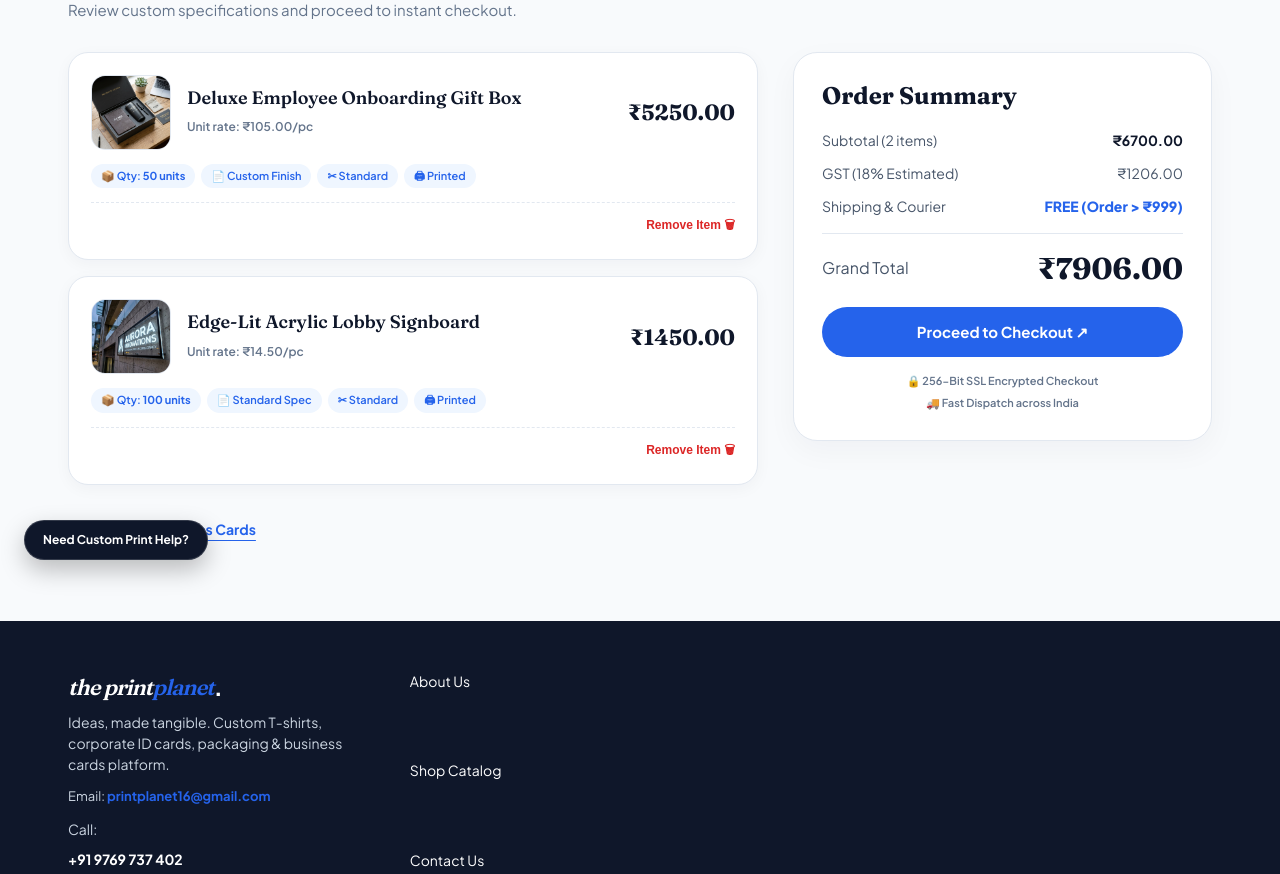
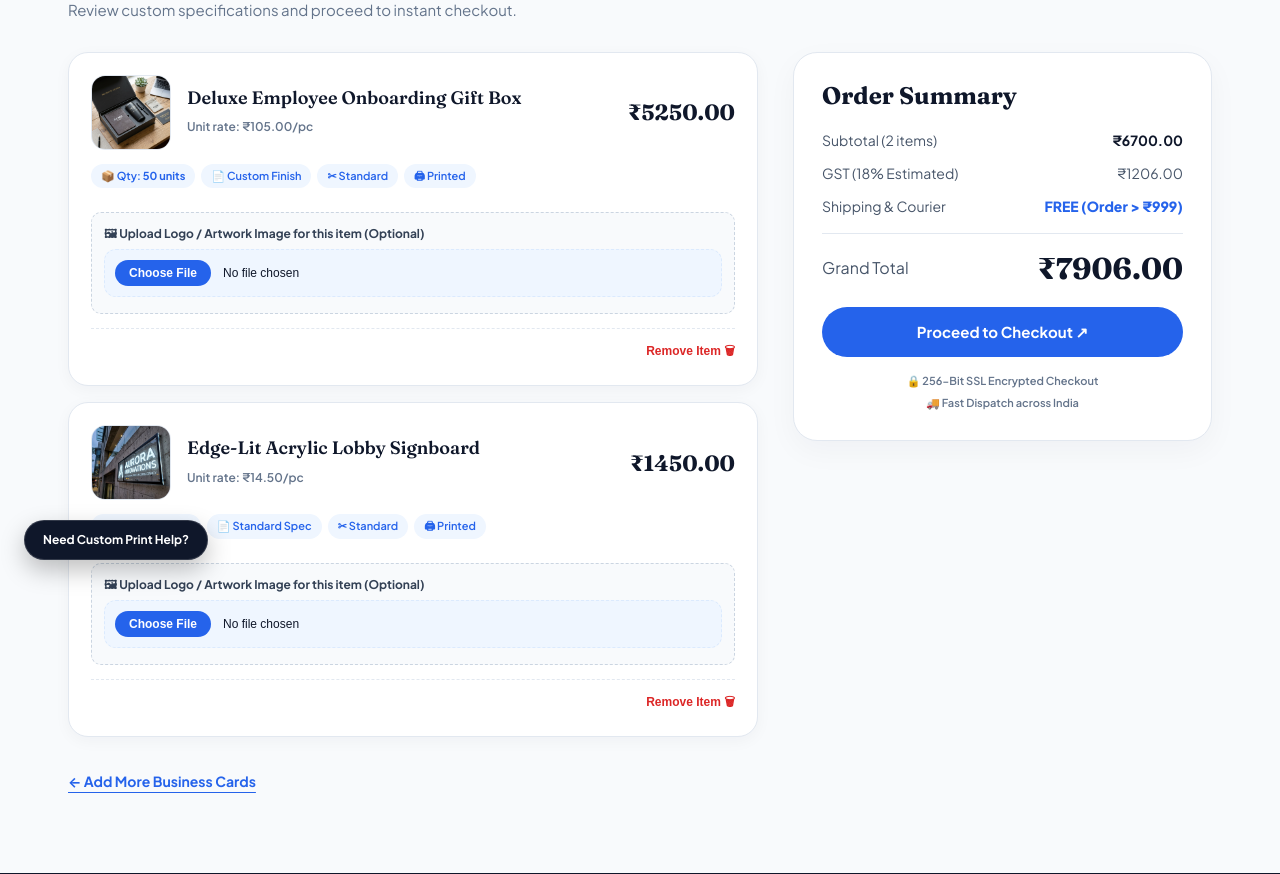
Before and after one commit to kashichavan/print_factory, a Django app: page /cart/ in a window 1280 px wide. Shown: the part 155-1029 px from the top of the page. Run offline with Django 5.2, Linux system fonts and the light colour scheme; a user stored in the database is signed in; data comes from the database, SQL or seed files in the repository.

Commit message:
Add direct per-product image upload option directly on cart page

```diff
--- a/apps/orders/urls.py
+++ b/apps/orders/urls.py
@@ -6,6 +6,7 @@ urlpatterns = [
     path("cart/", views.cart_detail, name="cart_detail"),
     path("cart/add/", views.add_to_cart, name="add_to_cart"),
     path("cart/checkout/", views.checkout, name="checkout"),
+    path("cart/upload-item-image/<uuid:item_id>/", views.upload_cart_item_image, name="upload_cart_item_image"),
     path("cart/remove/<uuid:item_id>/", views.remove_from_cart, name="remove_from_cart"),
     path("cart/count/", views.cart_count, name="cart_count"),
 ]
--- a/apps/orders/views.py
+++ b/apps/orders/views.py
@@ -198,3 +198,27 @@ def remove_from_cart(request, item_id):
 def cart_count(request):
     cart = _get_cart(request)
     return JsonResponse({"cart_count": cart.items.count()})
+
+@csrf_exempt
+@require_POST
+def upload_cart_item_image(request, item_id):
+    try:
+        cart = _get_cart(request)
+        item = get_object_or_404(CartItem, id=item_id, cart=cart)
+        artwork_file = request.FILES.get("artwork_file")
+        if not artwork_file:
+            return JsonResponse({"success": False, "message": "No file uploaded."}, status=400)
+
+        file_name = default_storage.save(f"order_artworks/{artwork_file.name}", artwork_file)
+        file_url = default_storage.url(file_name)
+
+        item.specifications["artwork_url"] = file_url
+        item.save()
+
+        return JsonResponse({
+            "success": True,
+            "message": "Artwork image uploaded successfully!",
+            "artwork_url": file_url
+        })
+    except Exception as e:
+        return JsonResponse({"success": False, "message": str(e)}, status=400)
--- a/templates/content/cart.html
+++ b/templates/content/cart.html
@@ -43,6 +43,23 @@
           {% if item.specifications.artwork_url %}
             <span class="spec-chip" style="background:#dbeafe;color:#1d4ed8;font-weight:700">🖼 Custom Artwork Attached</span>
           {% endif %}
+        </div>
+
+        <!-- Direct Per-Product Image Upload Box on Cart Page -->
+        <div style="margin-top:10px;padding:12px;background:#f8fafc;border:1px dashed #cbd5e1;border-radius:10px;">
+          <label style="display:block;font-size:12px;font-weight:700;color:#334155;margin-bottom:6px;">
+            🖼 Upload Logo / Artwork Image for this item (Optional)
+          </label>
+          {% if item.specifications.artwork_url %}
+            <div style="display:flex;align-items:center;gap:10px;margin-bottom:8px;">
+              <a href="{{ item.specifications.artwork_url }}" target="_blank">
+                <img src="{{ item.specifications.artwork_url }}" alt="Uploaded Artwork Image" style="width:48px;height:48px;object-fit:contain;border-radius:6px;border:1px solid #cbd5e1;background:#ffffff;padding:2px">
+              </a>
+              <span style="font-size:12px;color:#059669;font-weight:700">✓ Image Attached &amp; Sent to Owner</span>
+            </div>
+          {% endif %}
+          <input type="file" accept="image/*,.pdf,.ai,.psd" onchange="uploadCartItemImage(this, '{{ item.id }}')" style="width:100%;font-size:12px;box-sizing:border-box;">
+          <span id="status-{{ item.id }}" style="display:block;margin-top:4px;font-size:11px;color:#64748b;"></span>
         </div>
 
         <div class="cart-item-foot">
@@ -170,6 +187,37 @@
   </div>
 
   <script>
+  function uploadCartItemImage(inputEl, itemId) {
+    if (!inputEl.files || !inputEl.files[0]) return;
+    const file = inputEl.files[0];
+    const statusEl = document.getElementById('status-' + itemId);
+    if (statusEl) statusEl.innerHTML = '<span style="color:#2563eb;font-weight:600">Uploading image... ⏳</span>';
+
+    const formData = new FormData();
+    formData.append('artwork_file', file);
+
+    fetch(`/cart/upload-item-image/${itemId}/`, {
+      method: 'POST',
+      headers: {
+        'X-CSRFToken': getCookie('csrftoken')
+      },
+      body: formData
+    })
+    .then(r => r.json())
+    .then(data => {
+      if (data.success) {
+        if (statusEl) statusEl.innerHTML = '<span style="color:#059669;font-weight:700">✓ Image uploaded! Reloading...</span>';
+        setTimeout(() => { location.reload(); }, 600);
+      } else {
+        if (statusEl) statusEl.innerText = 'Upload failed: ' + (data.message || 'Error');
+      }
+    })
+    .catch(err => {
+      console.error('Upload error:', err);
+      if (statusEl) statusEl.innerText = 'Failed to upload image.';
+    });
+  }
+
   function openCheckoutModal() {
     document.getElementById('checkout-modal').classList.add('is-open');
   }
```
